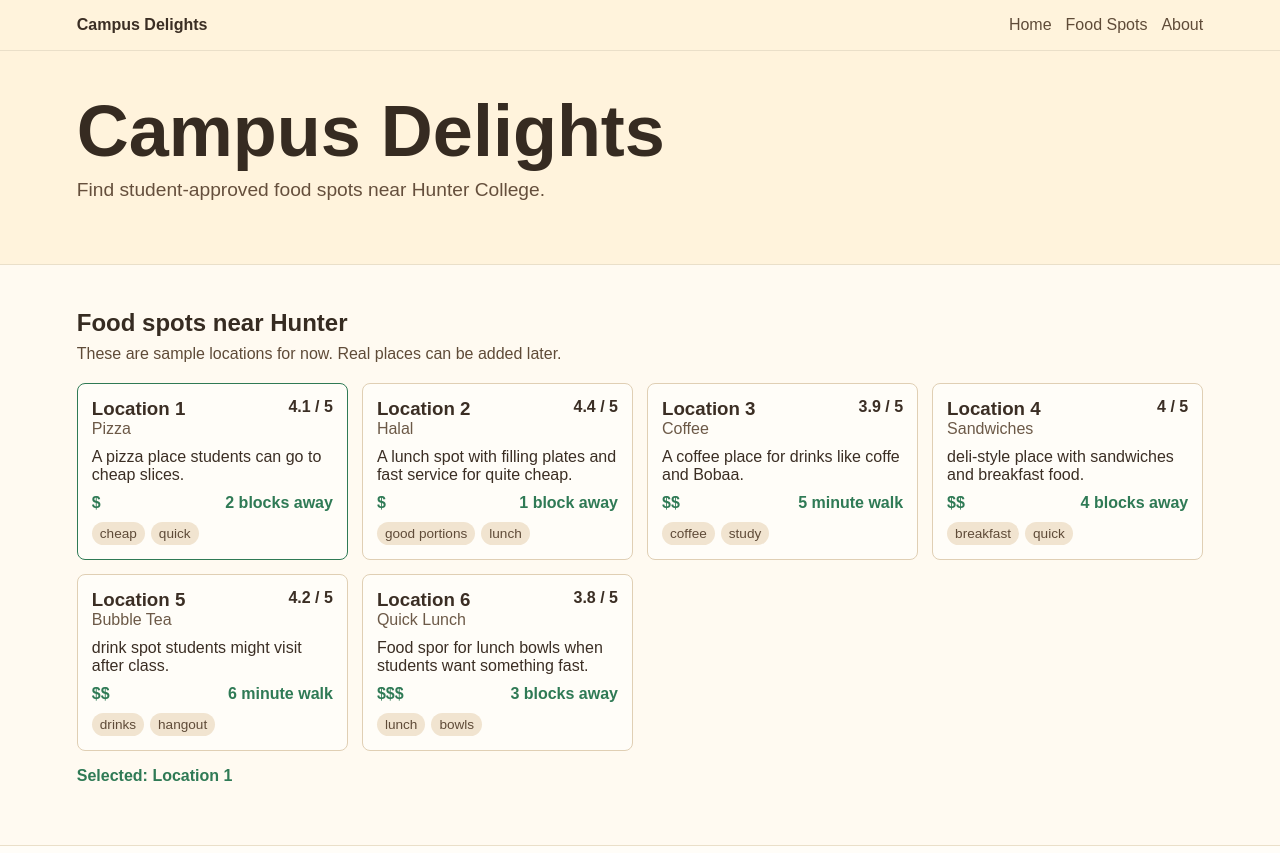
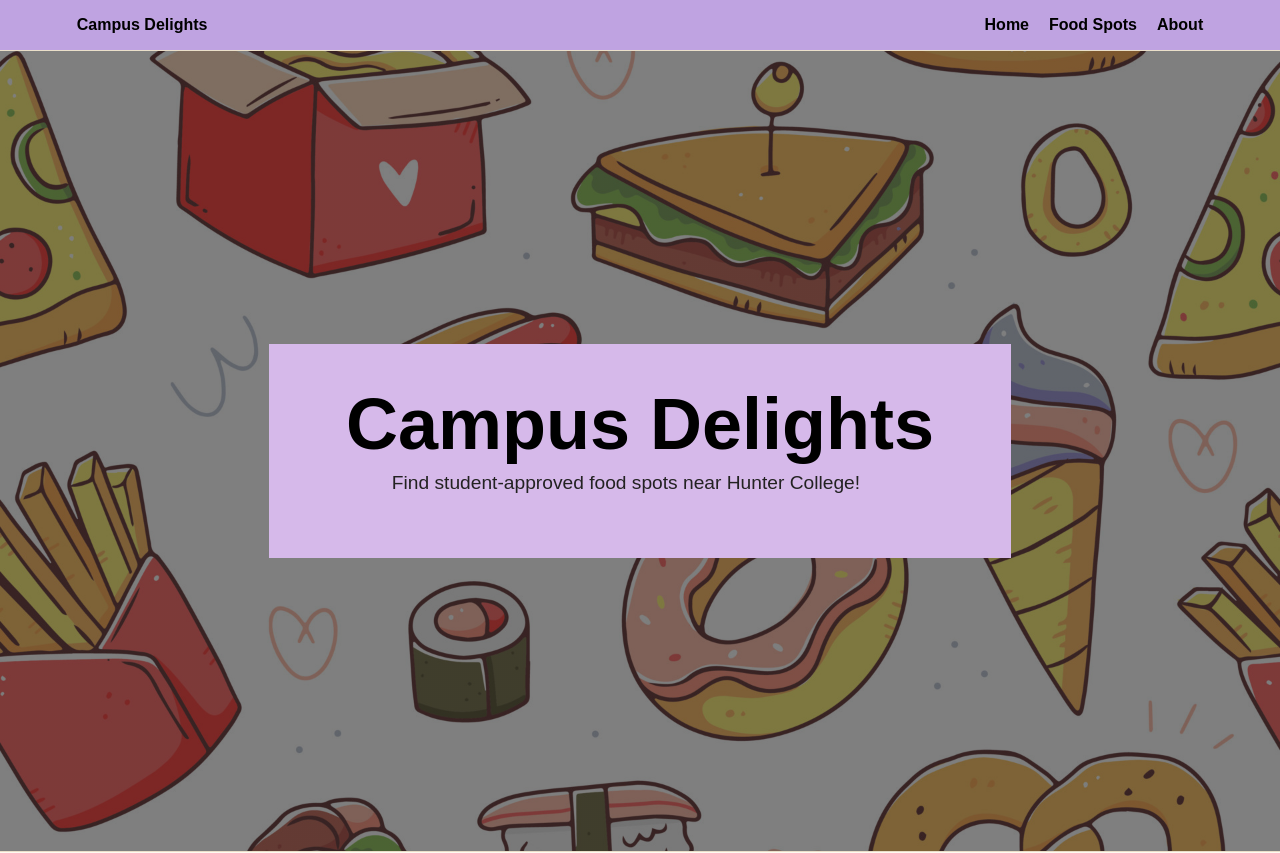
Before and after one commit to IftatBhuiyan/Campus-Delights---WebDev-2026, a React (Vite) app: page / in a window 1280 px wide. Shown: the top 853 px of the page. Built offline with nearby package versions, Linux system fonts and the light colour scheme.

Commit message:
Added color and bg image to hero

```diff
--- a/src/App.css
+++ b/src/App.css
@@ -9,24 +9,29 @@
   align-items: center;
   gap: 16px;
   padding: 16px 6%;
-  background: #fff3dc;
+  background: #bfa3e1;
   border-bottom: 1px solid #eadfc9;
 }
 
 .logo {
-  color: #3b2e24;
+  color: #000000;
   font-weight: 800;
   text-decoration: none;
 }
 
 .site-header nav {
   display: flex;
-  gap: 14px;
+  gap: 20px;
+}
+
+.site-header nav a:hover{
+  color: #ffd700;
 }
 
 .site-header nav a {
-  color: #5f4b38;
+  color: #000000;
   text-decoration: none;
+  font-weight:bold;
 }
 
 .hero-section,
@@ -36,13 +41,27 @@
   padding: 44px 6%;
 }
 
+.hero-image{
+  background-image:
+      linear-gradient(rgba(0,0,0,0.5), rgba(0,0,0,0.5)),
+      url("images/bg-food.jpg");
+  min-height: 100vh;
+  background-position: center;
+  background-repeat: no-repeat;
+  background-size: cover;
+  position: relative;
+  display: flex;
+  justify-content: center;
+  align-items: center;
+}
+
 .hero-section {
-  background: #fff3dc;
+  background: #d6b9ea;
 }
 
 .hero-section h1 {
   margin: 0;
-  color: #362b21;
+  color: #000000;
   font-size: clamp(2.4rem, 7vw, 4.5rem);
   line-height: 1;
 }
@@ -50,8 +69,9 @@
 .hero-section p {
   max-width: 560px;
   margin-top: 12px;
-  color: #654f3c;
+  color: #232222;
   font-size: 1.2rem;
+  text-align: center;
 }
 
 .placeholder-section {
--- a/src/App.jsx
+++ b/src/App.jsx
@@ -19,10 +19,12 @@
       </header>
 
       <main>
-        <section className="hero-section" id="home">
-          <h1>Campus Delights</h1>
-          <p>Find student-approved food spots near Hunter College.</p>
-        </section>
+        <div className = "hero-image">
+          <section className="hero-section" id="home">
+            <h1>Campus Delights</h1>
+            <p>Find student-approved food spots near Hunter College!</p>
+          </section>
+        </div>
 
         <FoodList
           spots={foodSpots}
```
Also changed, not shown: src/images/bg-food.jpg (added), src/images/eagle.jpg (added).
